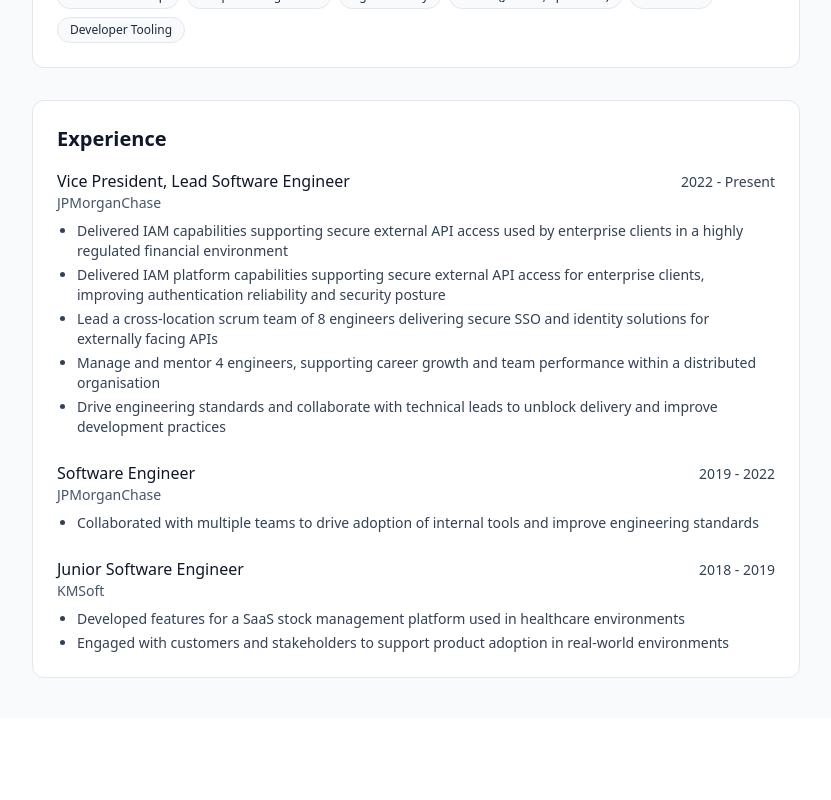
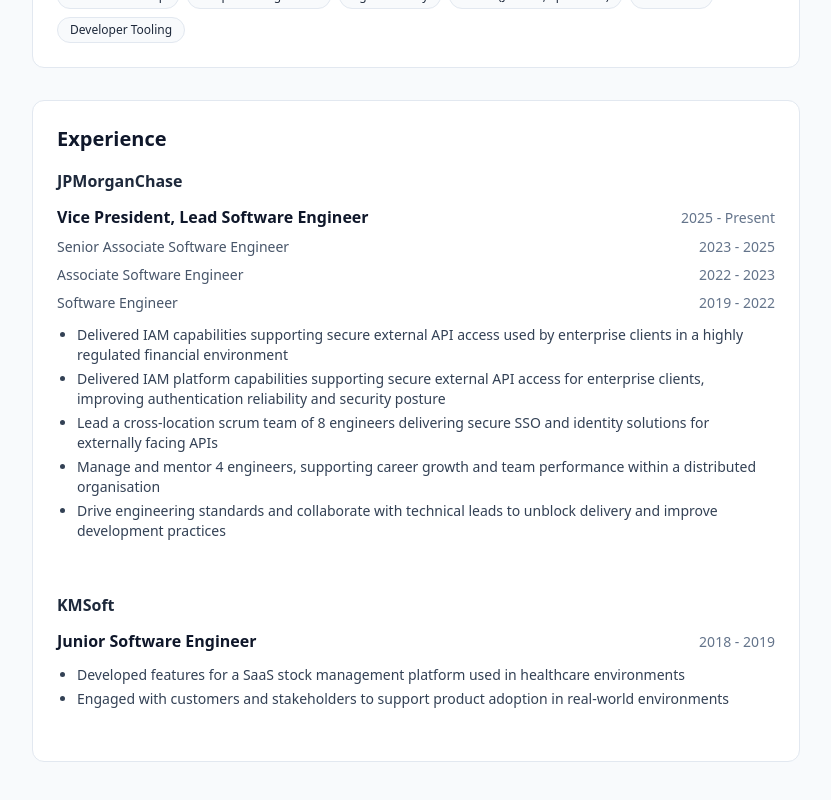
Before and after one commit to ryan-mitchell-code/cv, a React (Vite) app: page / in a window 1280 px wide. Shown: the part 582-1382 px from the top of the page, without its empty margins (224-1055 px from the left). Before the commit the page ends 1300 px from the top, so only its background shows below. Built offline with nearby package versions, Linux system fonts and the light colour scheme.

Commit message:
cv-008 Show career progression. Improve printing.

```diff
--- a/src/data/experience.ts
+++ b/src/data/experience.ts
@@ -3,9 +3,28 @@
 export const experiences: Experience[] = [
   {
     company: "JPMorganChase",
-    role: "Vice President, Lead Software Engineer",
-    start: "2022",
-    end: "Present",
+    roles: [
+      {
+        title: "Vice President, Lead Software Engineer",
+        start: "2025",
+        end: "Present",
+      },
+      {
+        title: "Senior Associate Software Engineer",
+        start: "2023",
+        end: "2025",
+      },
+      {
+        title: "Associate Software Engineer",
+        start: "2022",
+        end: "2023",
+      },
+      {
+        title: "Software Engineer",
+        start: "2019",
+        end: "2022",
+      },
+    ],
     achievements: [
       {
         text:
@@ -53,38 +72,14 @@
     ],
   },
   {
-    company: "JPMorganChase",
-    role: "Software Engineer",
-    start: "2019",
-    end: "2022",
-    achievements: [
+    company: "KMSoft",
+    roles: [
       {
-        text:
-          "Built and integrated developer tooling to improve software quality and shift testing practices earlier in the development lifecycle",
-        modes: ["techLead"],
-      },
-      {
-        text:
-          "Developed tooling to enforce audit compliance for production releases across engineering teams",
-        modes: ["techLead"],
-      },
-      {
-        text:
-          "Collaborated with multiple teams to drive adoption of internal tools and improve engineering standards",
-        modes: ["manager"],
-      },
-      {
-        text:
-          "Integrated SaaS solutions with internal systems to provide commit-level analysis and insights",
-        modes: ["techLead"],
+        title: "Junior Software Engineer",
+        start: "2018",
+        end: "2019",
       },
     ],
-  },
-  {
-    company: "KMSoft",
-    role: "Junior Software Engineer",
-    start: "2018",
-    end: "2019",
     achievements: [
       {
         text:
--- a/src/index.css
+++ b/src/index.css
@@ -21,7 +21,7 @@
   }
 
   section + section {
-    margin-top: 1rem;
+    margin-top: 0.5rem;
   }
 
   h1,
@@ -35,6 +35,6 @@
   }
 
   .space-y-8 > * + * {
-    margin-top: 1rem !important;
+    margin-top: 0.5rem !important;
   }
 }
--- a/src/sections/ExperienceSection.tsx
+++ b/src/sections/ExperienceSection.tsx
@@ -11,21 +11,31 @@
     <Section title="Experience">
       <div className="space-y-6">
         {experiences.map((experience) => (
-          <div
-            key={`${experience.company}-${experience.role}-${experience.start}`}
-            className="space-y-2 experience-item"
-          >
-            <div className="flex flex-col gap-1 sm:flex-row sm:items-baseline sm:justify-between">
-              <div>
-                <p className="text-base font-medium text-slate-900">
-                  {experience.role}
-                </p>
-                <p className="text-sm text-slate-600">{experience.company}</p>
-              </div>
+          <div key={experience.company} className="space-y-3 experience-item">
+            <p className="text-base font-semibold text-slate-800">
+              {experience.company}
+            </p>
 
-              <p className="text-sm font-medium text-slate-700">
-                {experience.start} - {experience.end}
-              </p>
+            <div className="space-y-2">
+              {experience.roles.map((role, index) => (
+                <div
+                  key={`${experience.company}-${role.title}-${role.start}-${role.end}`}
+                  className="flex flex-col gap-1 sm:flex-row sm:items-baseline sm:justify-between"
+                >
+                  <p
+                    className={
+                      index === 0
+                        ? "text-base font-semibold text-slate-900"
+                        : "text-sm text-slate-600"
+                    }
+                  >
+                    {role.title}
+                  </p>
+                  <p className="text-sm text-slate-500">
+                    {role.start} - {role.end}
+                  </p>
+                </div>
+              ))}
             </div>
 
             <ul className="list-disc space-y-1 pl-5 text-sm text-slate-700">
@@ -38,6 +48,7 @@
                   <li key={achievement.text}>{achievement.text}</li>
                 ))}
             </ul>
+            <div className="space-y-3 border-b border-slate-200 pb-4 last:border-none" />
           </div>
         ))}
       </div>
--- a/src/types/cv.ts
+++ b/src/types/cv.ts
@@ -1,8 +1,10 @@
 export interface Experience {
   company: string;
-  role: string;
-  start: string;
-  end: string;
+  roles: {
+    title: string;
+    start: string;
+    end: string;
+  }[];
   achievements: {
     text: string;
     modes?: ("manager" | "techLead" | "iam")[];
```
